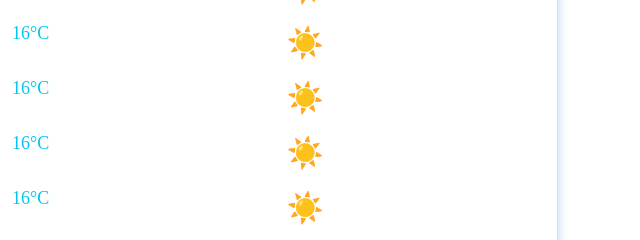
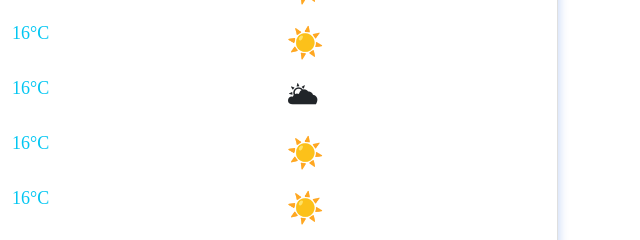
Before and after one commit to eweymuller/ecw-weather-app, a plain HTML site: page index.html in a window 1280 px wide. Shown: the part 470-710 px from the top of the page, 640-1280 px from the left. Drawn offline with nearby package versions, Linux system fonts and the light colour scheme.

```diff
--- a/index.html
+++ b/index.html
@@ -137,7 +137,7 @@
             <div class="col-3 forecastCols temp">
               <span class="tempDegrees">16</span>°<span class="unit">C</span>
             </div>
-            <div class="col-3 forecastCols weatherVisual">☀️</div>
+            <div class="col-3 forecastCols weatherVisual">🌥</div>
           </div>
         </li>
         <li>
```
